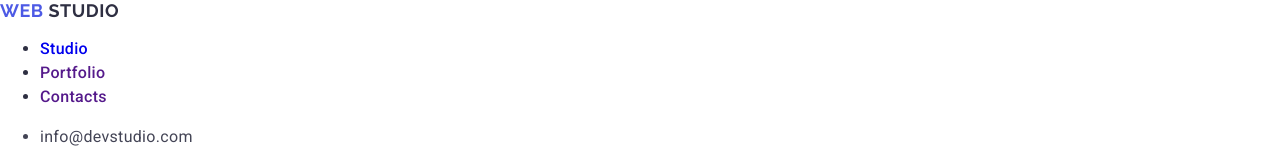
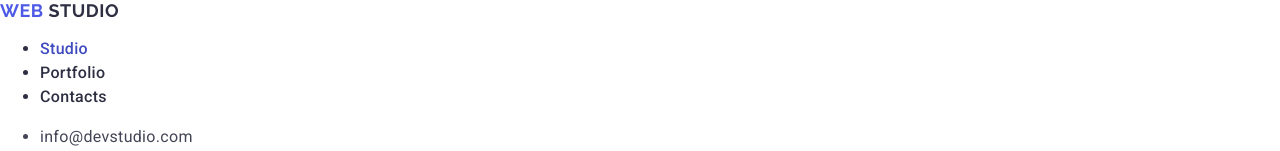
Before and after one commit to PavloVasylenk0/goit-markup-hw-02, a plain HTML site: page index.html in a window 1280 px wide. In both pictures the pointer is over the link "Studio". Shown: the top 151 px of the page. Drawn offline with nearby package versions, Linux system fonts and the light colour scheme.

Commit message:
update css

```diff
--- a/css/styles.css
+++ b/css/styles.css
@@ -49,7 +49,7 @@ letter-spacing: 0.02em;
 }
 
 
-.header-menu-lin .link {
+.header-menu-lin {
     color:#2E2F42;
 font-size: 16px;
 font-weight: 500;
@@ -61,7 +61,8 @@ letter-spacing: 0.02em;
 
 
 
-.header-menu-lin .link:hover, .header-menu-lin .link:focus {
+.header-menu-lin:hover,
+.header-menu-lin:focus {
     color: #404bbf;
 }
 
```
